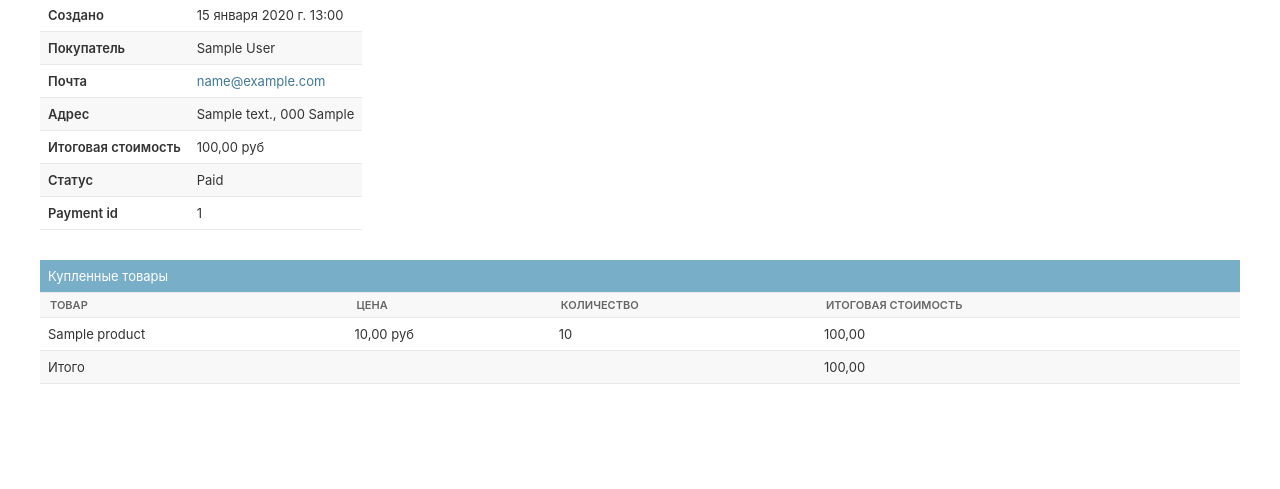
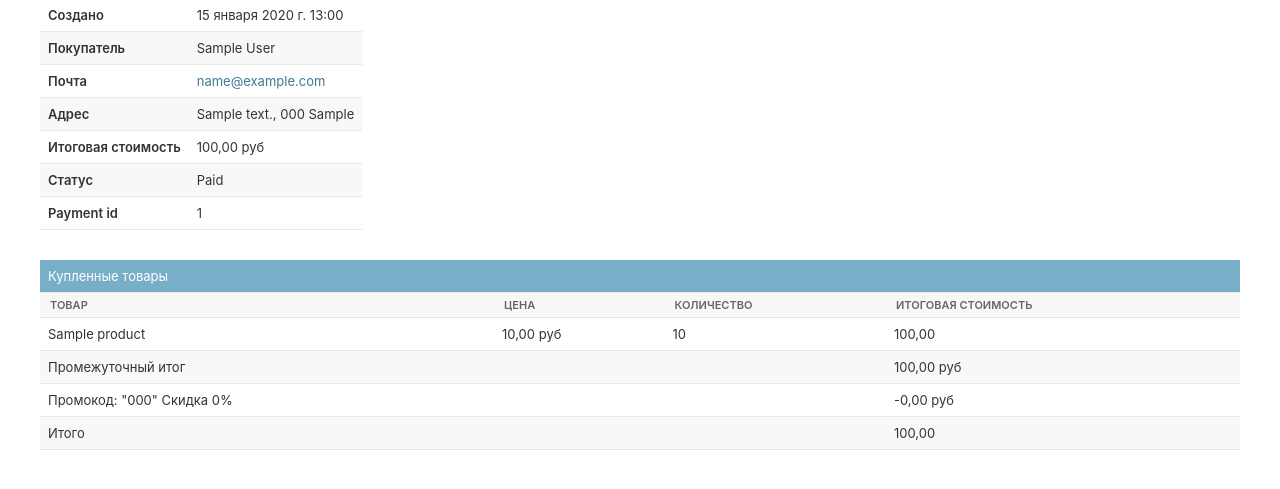
Before and after one commit to Maximuz2004/vsyakorazno_shop, a Django app: page /orders/admin/order/1/ in a window 1280 px wide. Shown: the part 151-640 px from the top of the page. Run offline with Django 4.2, Linux system fonts and the light colour scheme; a user stored in the database is signed in; tables that the repository leaves empty hold one stand-in row (values such as "Sample post"); parts of the project's set-up code (start-up, migrations or seed data) failed here and were passed over.

Commit message:
adding coupons in templates

```diff
--- a/myshop/templates/admin/orders/order/detail.html
+++ b/myshop/templates/admin/orders/order/detail.html
@@ -78,9 +78,28 @@
           <td class="num">{{ item.get_cost }}</td>
         </tr>
       {% endfor %}
+      {% if order.coupon %}
+        <tr class="subtotal">
+          <td>Промежуточный итог</td>
+          <td colspan="2"></td>
+          <td class="num">
+            {{ order.get_total_cost_before_discount|floatformat:2 }} руб
+          </td>
+        </tr>
+        <tr>
+          <td>
+            Промокод: "{{ order.coupon.code }}"
+            Скидка {{ order.discount }}%
+          </td>
+          <td colspan="2"></td>
+          <td class="num neg">
+            -{{ order.get_discount|floatformat:2 }} руб
+          </td>
+        </tr>
+      {% endif %}
       <tr class="total">
         <td colspan="3">Итого</td>
-        <td class="num">{{ order.get_total_cost }}</td>
+        <td class="num">{{ order.get_total_cost|floatformat:2 }}</td>
       </tr>
       </tbody>
     </table>
```
Also changed, not shown: myshop/templates/orders/order/pdf.html (+21 -2 lines), myshop/templates/payment/process.html (+20 -1 lines).
